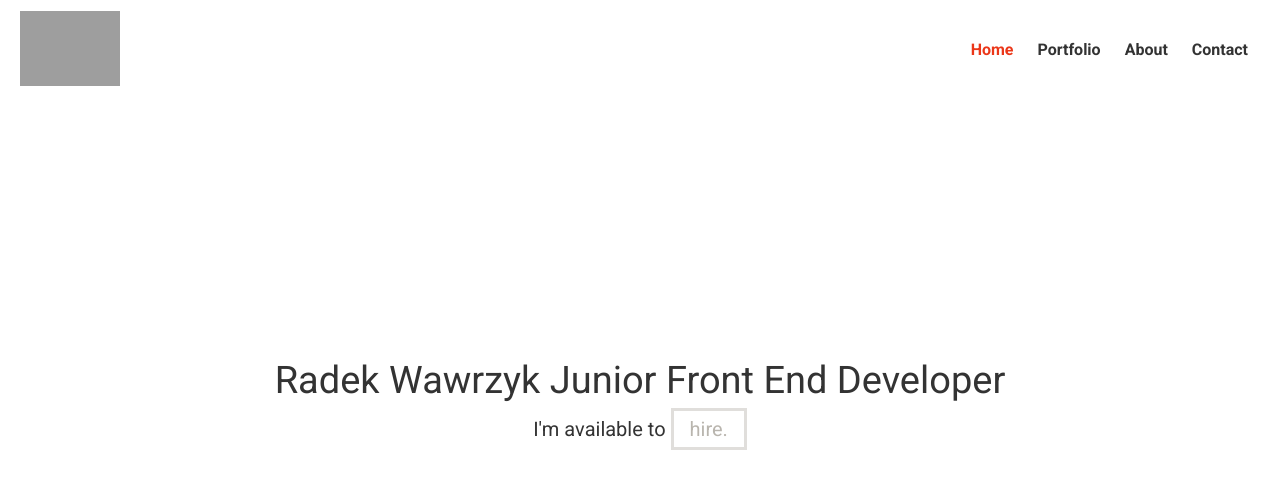
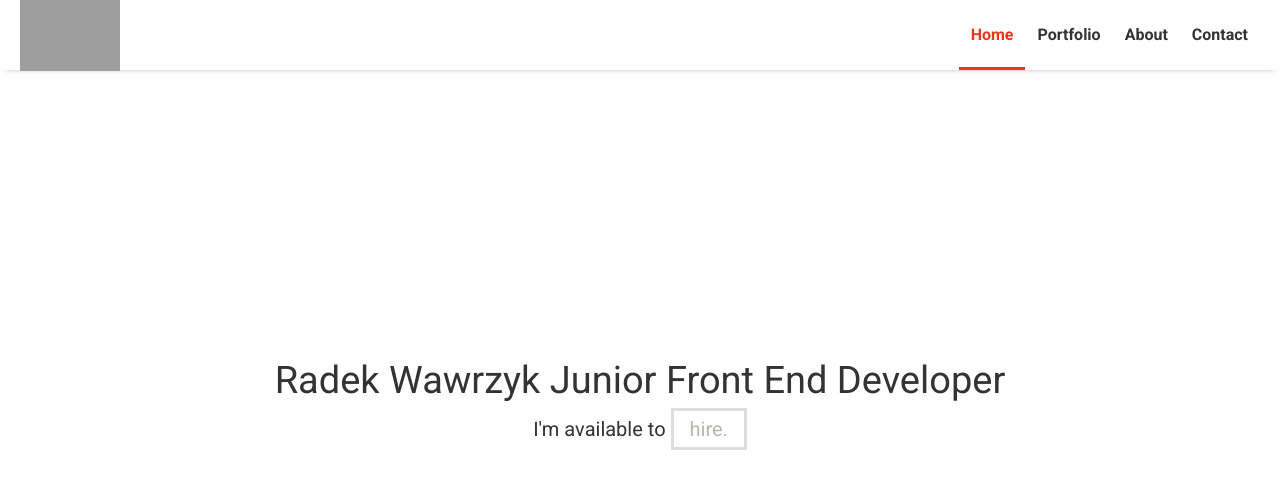
Before and after one commit to Radek-Wawrzyk/Portfolio-Front-End, a Vue app: page / in a window 1280 px wide. Shown: the top 488 px of the page. Built offline with nearby package versions, Linux system fonts and the light colour scheme; grey boxes are pictures that could not be loaded.

Commit message:
Edit - Navigation component
Add new hovers for links & height of nav

```diff
--- a/src/Styles/Components/Navigation.scss
+++ b/src/Styles/Components/Navigation.scss
@@ -6,10 +6,11 @@
   left: 0;
   top: 0;
   width: 100%;
-  height: 100px;
+  height: 70px;
   padding: 0 20px;
   z-index: 100;
-  background: rgba(255,255,255,0.96)
+  background: rgba(255,255,255,0.96);
+  box-shadow: 0 4px 6px -6px rgba(34, 34, 34, 0.6);
 }
 .navigation-logo {
   width: 100px;
@@ -27,9 +28,15 @@
 }
 .navigation-menu {
   display: flex;
+  align-items: center;
+  height: 100%;
+}
+.navigation-menu li {
+  height: 100%;
 }
 .navigation-menu li a {
-  display: block;
+  display: flex;
+  align-items: center;
   width: 100%;
   height: 100%;
   padding: 6px 12px;
@@ -38,10 +45,33 @@
   font-weight: 700;
   transition: color 0.25s;
   outline-color: $red;
+  position: relative;
+  &::before {
+    content: "";
+    position: absolute;
+    left: 0;
+    bottom: 0;
+    width: 100%;
+    height: 3px;
+    background: $red;
+    transform: scaleX(0);
+    transform-origin: left;
+    transition: transform 0.25s;
+  }
+  &:focus, &:hover {
+    color: $red;
+    &::before {
+      transform: scaleX(1);
+    }
+  }
+  &.router-link-exact-active {
+    color: $red;
+    &::before {
+      transform: scaleX(1);
+    }
+  }
 }
-.navigation-menu li a:hover, .navigation-menu li a:focus {
-  color: $red;
-}
+
 .navigation-menu li a.router-link-exact-active,  {
   color: $red;
   border-color: $red;
@@ -61,6 +91,54 @@
   outline: none;
   z-index: 101;
 }
+.navigation-button:hover .navigation-button-description,
+.navigation-button:focus .navigation-button-description  {
+  color: $red;
+}
+.navigation-button:hover span, .navigation-button:hover span::before,
+.navigation-button:hover span::after, .navigation-button:focus span,
+.navigation-button:focus span::before, .navigation-button:focus span::after, {
+  background: $red;
+}
+.navigation-button-description {
+  position: absolute;
+  left: -55px;
+  padding: 0 10px 0 0;
+  top: 0;
+  font-size: 18px;
+  color: $greyDark;
+  font-weight: 500;
+  transition: color 0.25s;
+}
+.navigation-button span {
+  width: 22px;
+  height: 2px;
+  position: absolute;
+  left: 50%;
+  top: 50%;
+  transform: translate(-50%,-50%);
+  background: $greyDark;
+  transition: background 0.4s;
+}
+.navigation-button span::before, .navigation-button span::after {
+  content: "";
+  position: absolute;
+  width: 22px;
+  height: 2px;
+  background: $greyDark;
+  left: 50%;
+  transform: translateX(-50%);
+  transition: top 0.5s, left 0.5s, transform 0.5s, background 0.25s;
+}
+.navigation-button span::before {
+  top: 8px;
+}
+.navigation-button span::after {
+  top: -8px;
+}
+
+//Active class for button
+
 .navigation-button:hover .navigation-button-description,
 .navigation-button:focus .navigation-button-description  {
   color: $red;
@@ -151,7 +229,7 @@
     width: 100%;
     height: 100%;
     opacity: 0;
-    transition: all 1s;
+    transition: all 0.5s;
     background: $greyDark;
     align-items: center;
     flex-direction: column;
@@ -171,6 +249,9 @@
     color: $greyMediumDark;
     transition: color 0.25s, border 0.25s, background 0.25s;
     outline: none;
+    &::before {
+      display: none;
+    }
   }
   .navigation-menu li a:hover, .navigation-menu li a:focus {
     color: $red;
--- a/src/Styles/Components/Settings.scss
+++ b/src/Styles/Components/Settings.scss
@@ -53,6 +53,6 @@ main {
 
 @media screen and (max-width: 576px) {
   main {
-    margin: 60px auto 0 auto;
+    margin: 100px auto 0 auto;
   }
 }
```
